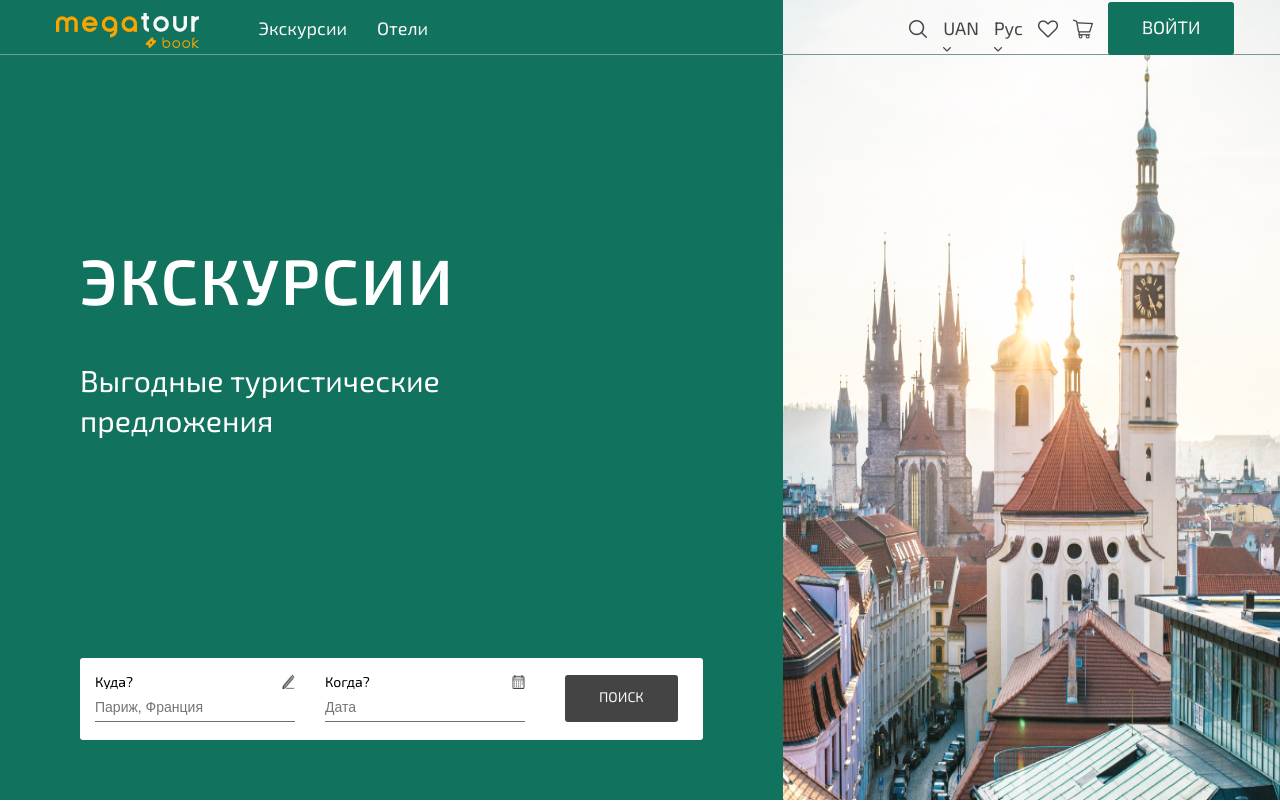
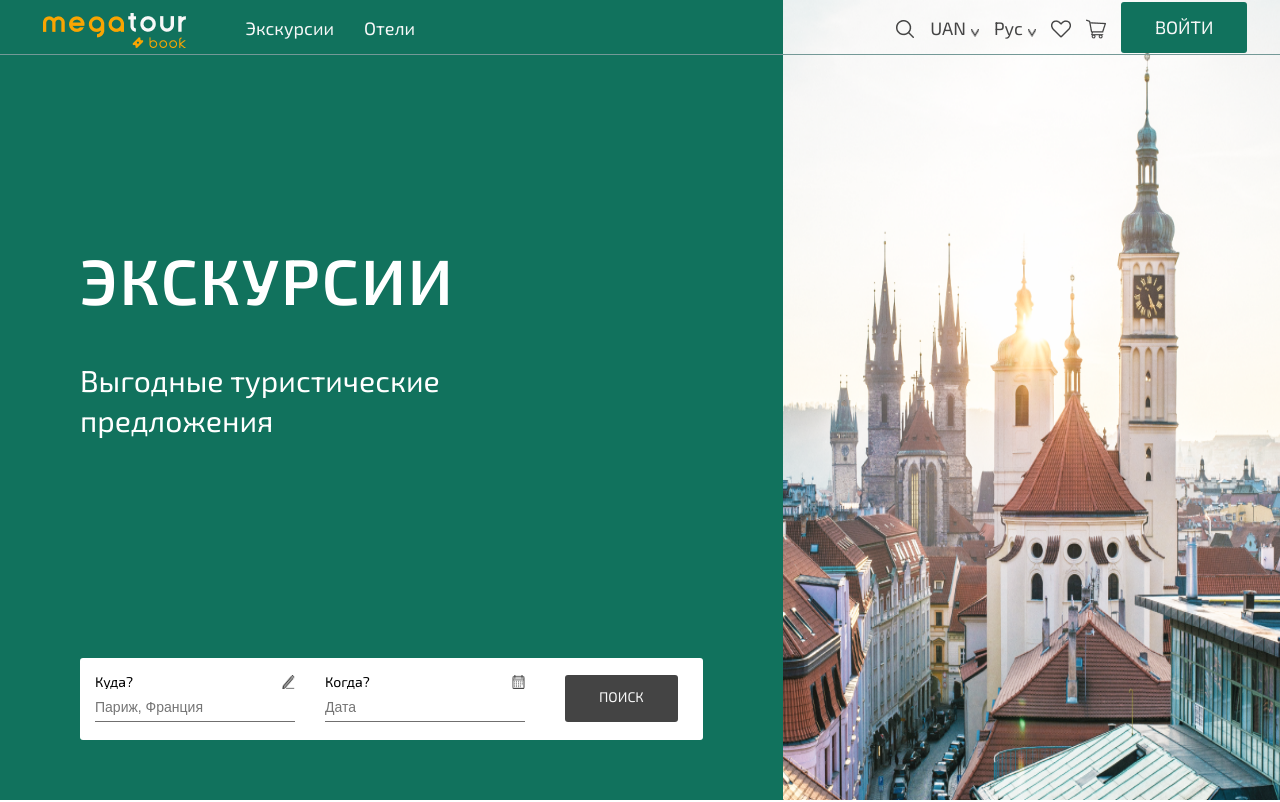
Before and after one commit to ssssheva/megatur, a website: page #src/index.html in a window 1280 px wide. Shown: the top 802 px of the page. Drawn offline with nearby package versions, Linux system fonts and the light colour scheme; files that its build step writes are made by us from their sources; files whose address does not match are found by name.

Commit message:
fixing header

```diff
--- a/#src/scss/style.scss
+++ b/#src/scss/style.scss
@@ -159,7 +159,7 @@ a {
 		}
 	}
 	&__lang {
-		margin-top: 10px;
+		margin: 10px 0 0 5px;
 	}
 	&__search {
 		margin: 6px 0 0 480px;
@@ -167,6 +167,7 @@ a {
 		}
 	}
 	.maine-menu__link {
+		display: flex;
 		color: #444444;
 		:hover {
 			color: #11725d;
```
Also changed, not shown: megatur/css/style.css, megatur/css/style.min.css.
